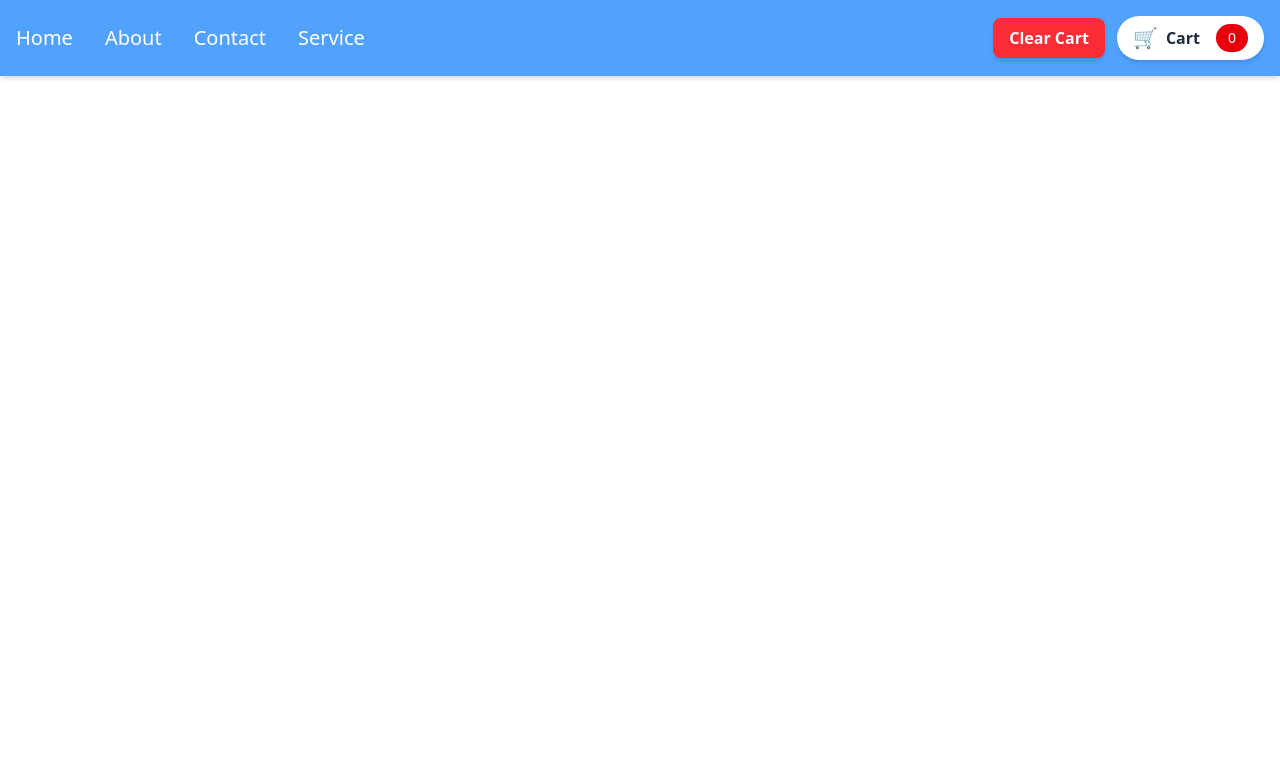
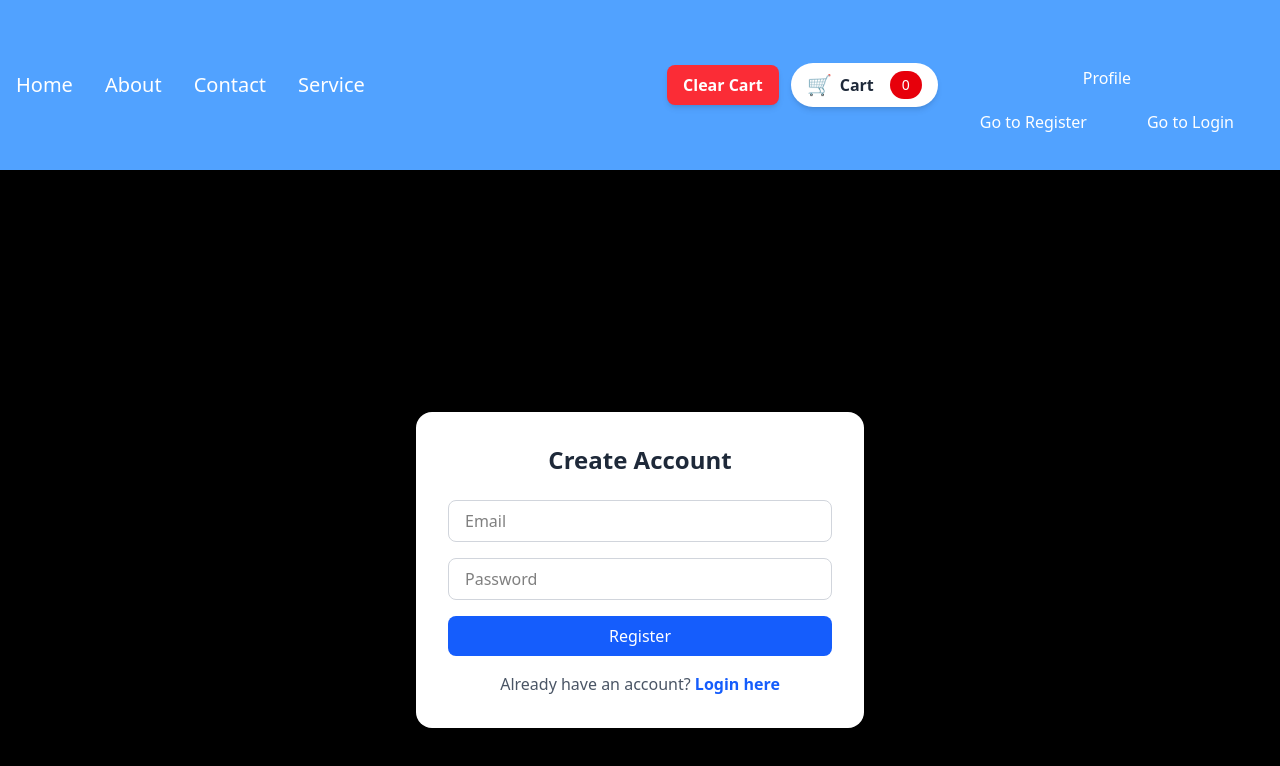
Before and after one commit to KunalChoudhary03/Justit, a React (Vite) app in the folder frontend/: page /register in a window 1280 px wide. Shown: the top 766 px of the page. Built offline with nearby package versions, Linux system fonts and the light colour scheme.

Commit message:
frontend-updated

```diff
--- /dev/null
+++ b/frontend/src/Components/Profile.jsx
@@ -0,0 +1,26 @@
+import React from "react";
+import { useNavigate } from "react-router-dom";
+
+const Profile = () => {
+  const navigate = useNavigate();
+
+  return (
+    <div style={{ textAlign: "center", marginTop: "50px" }}>
+      <h2>Profile</h2>
+      <button
+        style={{ margin: "10px", padding: "10px 20px" }}
+        onClick={() => navigate("/register")}
+      >
+        Go to Register
+      </button>
+      <button
+        style={{ margin: "10px", padding: "10px 20px" }}
+        onClick={() => navigate("/login")}
+      >
+        Go to Login
+      </button>
+    </div>
+  );
+};
+
+export default Profile;
--- /dev/null
+++ b/frontend/src/Pages/Login.jsx
@@ -0,0 +1,112 @@
+import React, { useState } from "react";
+import { useDispatch, useSelector } from "react-redux";
+import { loginUser, logoutUser } from "../redux/Thunk/AuthThunk";
+import { resetAuth } from "../redux/Slices/AuthSlice";
+import { useNavigate } from "react-router-dom";
+
+const Login = () => {
+  const dispatch = useDispatch();
+  const navigate = useNavigate();
+  const { user, status, error } = useSelector((state) => state.auth);
+
+  const [credentials, setCredentials] = useState({ email: "", password: "" });
+
+  const handleChange = (e) =>
+    setCredentials({ ...credentials, [e.target.name]: e.target.value });
+
+  const handleLogin = (e) => {
+    e.preventDefault();
+    dispatch(loginUser(credentials));
+    navigate("/");
+  };
+
+  const handleLogout = () => {
+    dispatch(logoutUser());
+    dispatch(resetAuth());
+    setCredentials({ email: "", password: "" });
+  };
+
+  // ✅ If user logged in
+  if (user) {
+    return (
+      <div className="flex flex-col items-center justify-center min-h-screen bg-gray-100">
+        <div className="bg-white shadow-lg rounded-2xl p-8 w-[90%] sm:w-[400px] text-center">
+          <h2 className="text-2xl font-semibold text-gray-800 mb-4">
+            Welcome, {user.name}
+          </h2>
+          <button
+            onClick={handleLogout}
+            className="w-full bg-red-500 text-white py-2 rounded-lg hover:bg-red-600 transition"
+          >
+            Logout
+          </button>
+        </div>
+      </div>
+    );
+  }
+
+  // ✅ Login Form
+  return (
+    <div className="flex items-center justify-center min-h-screen bg-gray-100">
+      <div className="bg-white shadow-lg rounded-2xl p-8 w-[90%] sm:w-[400px]">
+        <h2 className="text-2xl font-bold text-gray-800 mb-6 text-center">
+          Login
+        </h2>
+
+        {status === "loading" && (
+          <p className="text-blue-500 text-center mb-3">Logging in...</p>
+        )}
+        {status === "failed" && (
+          <p className="text-red-500 text-center mb-3">{error}</p>
+        )}
+
+        <form onSubmit={handleLogin} className="space-y-4">
+          <div>
+            <label className="block text-sm text-gray-600 mb-1">Email</label>
+            <input
+              type="email"
+              name="email"
+              placeholder="Enter your email"
+              value={credentials.email}
+              onChange={handleChange}
+              className="w-full px-4 py-2 border border-gray-300 rounded-lg focus:outline-none focus:ring focus:ring-blue-300"
+              required
+            />
+          </div>
+
+          <div>
+            <label className="block text-sm text-gray-600 mb-1">Password</label>
+            <input
+              type="password"
+              name="password"
+              placeholder="Enter your password"
+              value={credentials.password}
+              onChange={handleChange}
+              className="w-full px-4 py-2 border border-gray-300 rounded-lg focus:outline-none focus:ring focus:ring-blue-300"
+              required
+            />
+          </div>
+
+          <button
+            type="submit"
+            className="w-full bg-blue-600 text-white py-2 rounded-lg hover:bg-blue-700 transition"
+          >
+            Login
+          </button>
+        </form>
+
+        <p className="text-sm text-center text-gray-600 mt-4">
+          Don’t have an account?{" "}
+          <span
+            onClick={() => navigate("/register")}
+            className="text-blue-600 hover:underline cursor-pointer"
+          >
+            Register
+          </span>
+        </p>
+      </div>
+    </div>
+  );
+};
+
+export default Login;
--- a/frontend/src/Pages/Product.jsx
+++ b/frontend/src/Pages/Product.jsx
@@ -1,6 +1,6 @@
 import React, { useEffect } from 'react'
 import { useDispatch, useSelector } from "react-redux"
-import { addItem, rmvItem } from '../redux/Slice'
+import { addItem, rmvItem } from '../redux/Slices/Slice'
 import { fetchProducts } from '../redux/ProductSlice'
 const Product = () => {
   const dispatch = useDispatch()
--- /dev/null
+++ b/frontend/src/Pages/Register.jsx
@@ -0,0 +1,86 @@
+import React, { useState } from "react";
+import { useDispatch, useSelector } from "react-redux";
+import { registerUser } from "../redux/Thunk/AuthThunk";
+import { useNavigate } from "react-router-dom";
+
+const Register = () => {
+  const dispatch = useDispatch();
+  const navigate = useNavigate();
+  const { status, error } = useSelector((state) => state.auth);
+
+  const [userData, setFormData] = useState({
+    name: "",
+    email: "",
+    password: "",
+  });
+
+  const handleChange = (e) => {
+    setFormData({ ...userData, [e.target.name]: e.target.value });
+  };
+
+  const handleSubmit = (e) => {
+    e.preventDefault();
+    dispatch(registerUser(userData));
+    navigate("/login"); // redirect after register
+  };
+
+  return (
+    <div className="min-h-screen flex items-center justify-center bg-black">
+      <div className="bg-white w-full max-w-md rounded-2xl shadow-lg p-8">
+        <h2 className="text-2xl font-semibold text-gray-800 mb-6 text-center">
+          Create Account
+        </h2>
+
+        {status === "loading" && (
+          <p className="text-center text-gray-600 mb-3">Registering...</p>
+        )}
+        {status === "failed" && (
+          <p className="text-center text-red-500 mb-3">{error}</p>
+        )}
+
+        <form onSubmit={handleSubmit} className="flex flex-col gap-4">
+          <input
+            type="email"
+            name="email"
+            placeholder="Email"
+            value={userData.email}
+            onChange={handleChange}
+            required
+            className="border border-gray-300 rounded-lg px-4 py-2 focus:ring-2 focus:ring-blue-500 outline-none"
+          />
+          <input
+            type="password"
+            name="password"
+            placeholder="Password"
+            value={userData.password}
+            onChange={handleChange}
+            required
+            className="border border-gray-300 rounded-lg px-4 py-2 focus:ring-2 focus:ring-blue-500 outline-none"
+          />
+
+          <button
+            type="submit"
+            disabled={status === "loading"}
+            className={`bg-blue-600 text-white font-medium py-2 rounded-lg hover:bg-blue-700 transition ${
+              status === "loading" && "opacity-70 cursor-not-allowed"
+            }`}
+          >
+            {status === "loading" ? "Registering..." : "Register"}
+          </button>
+        </form>
+
+        <p className="mt-4 text-center text-gray-600">
+          Already have an account?{" "}
+          <span
+            onClick={() => navigate("/")}
+            className="text-blue-600 font-semibold cursor-pointer hover:underline"
+          >
+            Login here
+          </span>
+        </p>
+      </div>
+    </div>
+  );
+};
+
+export default Register;
--- a/frontend/src/Router/Header.jsx
+++ b/frontend/src/Router/Header.jsx
@@ -1,7 +1,8 @@
 import AddToCart from '../Pages/AddToCart'
 import { useDispatch } from 'react-redux'
-import { rmvAll } from '../redux/Slice'
+import { rmvAll } from '../redux/Slices/Slice'
 import { Link } from 'react-router-dom'
+import Profile from '../Components/Profile'
 
 const Header = () => {
   const dispatch = useDispatch()
@@ -23,6 +24,7 @@ const Header = () => {
           Clear Cart
         </button>
         <AddToCart />
+        <Profile />
       </div>
     </nav>
   )
--- a/frontend/src/Router/Router.jsx
+++ b/frontend/src/Router/Router.jsx
@@ -4,6 +4,8 @@ import About from '../Pages/About'
 import Contact from '../Pages/Contact'
 import Service from '../Pages/Service'
 import Product from '../Pages/Product'
+import Register from '../Pages/Register'
+import Login from '../Pages/Login'
 
 const Router = () => {
   return (
@@ -12,6 +14,9 @@ const Router = () => {
         <Route path="/about" element={<About />}/>
         <Route path="/contact" element={<Contact />}/>
         <Route path="/service" element={<Service />}/>
+        <Route path="/register" element={<Register />}/>
+        <Route path="/login" element={<Login />}/>
+
      </Routes>
   )
 }
--- /dev/null
+++ b/frontend/src/redux/Slices/AuthSlice.jsx
@@ -0,0 +1,51 @@
+import { createSlice } from "@reduxjs/toolkit"
+import { registerUser ,loginUser, logoutUser } from "../Thunk/AuthThunk"
+const initialState = {
+  user: null,
+  token: null,
+  status: "idle",
+  error: null
+};
+
+const authSlice = createSlice({
+name : "auth",
+initialState,
+reducers:{
+    resetAuth: (state)=>{
+        state.user = null;
+        state.token = null;
+        state.status = "idle";
+        state.error = null;
+    },
+},
+extraReducer: (builder)=>{
+    builder
+    .addCase(registerUser.pending, (state)=>{state.status= "loading"})
+    .addCase(registerUser.fulfilled,(state,action)=>{
+        state.status = "succeeded";
+        state.user = action.payload.user;
+        state.token = action.payload.token;
+    })
+    .addCase(registerUser.rejected,(state,action)=>{
+        state.status = "failed";
+        state.error = action.payload || action.error.message
+    })
+    .addCase(loginUser.pending,(state)=>{state.status = "loading"})
+    .addCase(loginUser.fulfilled,(state,action)=>{
+        state.status = "succeeded";
+        state.user = action.payload.user;
+        state.token = action.payload.token;
+    })
+    .addCase(loginUser.rejected,(state,action)=>{
+        state.status = "failed";
+        state.error = action.payload || action.error.message
+    })
+    .addCase(logoutUser.fulfilled,(state)=>{
+        state.user = "idle";
+        state.token = null;
+        state.status = null;
+    })
+}
+})
+export const { resetAuth } = authSlice.actions;
+export default authSlice.reducer;
--- a/frontend/src/redux/Store.jsx
+++ b/frontend/src/redux/Store.jsx
@@ -1,10 +1,12 @@
 import {configureStore} from "@reduxjs/toolkit"
-import cartReducer from './Slice'
+import cartReducer from '../redux/Slices/Slice'
 import productsReducer from "./ProductSlice"
+import authReducer from "./Slices/AuthSlice";
 const store = configureStore({
     reducer:{
         cart:cartReducer,
-        products:productsReducer
+        products:productsReducer,
+        auth:authReducer
     }
 })
 
--- /dev/null
+++ b/frontend/src/redux/Thunk/AuthThunk.jsx
@@ -0,0 +1,35 @@
+import { createAsyncThunk } from "@reduxjs/toolkit";
+import axios from "axios";
+
+export const registerUser = createAsyncThunk("auth/register", async(userData,{rejectWithValue})=>{
+    try{
+        const { data } = await axios.post("http://localhost:3000/auth/register",
+            userData,
+            {
+            headers:{"Content-Type": "application/json" }
+        });
+        return data;
+    }catch(error){
+        return rejectWithValue(error.response?.data || error.message);
+    }
+});
+
+
+export const loginUser = createAsyncThunk("auth/login", async(credentials,{rejectWithValue})=>{
+    try{
+      const {data} =  await axios.post("http://localhost:3000/auth/login",credentials,{
+        headers:{"Content-Type": "application/json"}
+      });
+      return data;
+    }catch(error){
+        return rejectWithValue(error.response?.data || error.message);
+    }
+})
+
+export const logoutUser = createAsyncThunk("auth/logout", async()=>{
+    await axios.post("http://localhost:3000/auth/logout",
+       {},
+       {withCredentials:true}
+    )
+    return null;
+})
```
Also changed, not shown: frontend/src/redux/Slices/Slice.jsx (renamed from frontend/src/redux/Slice.jsx).
